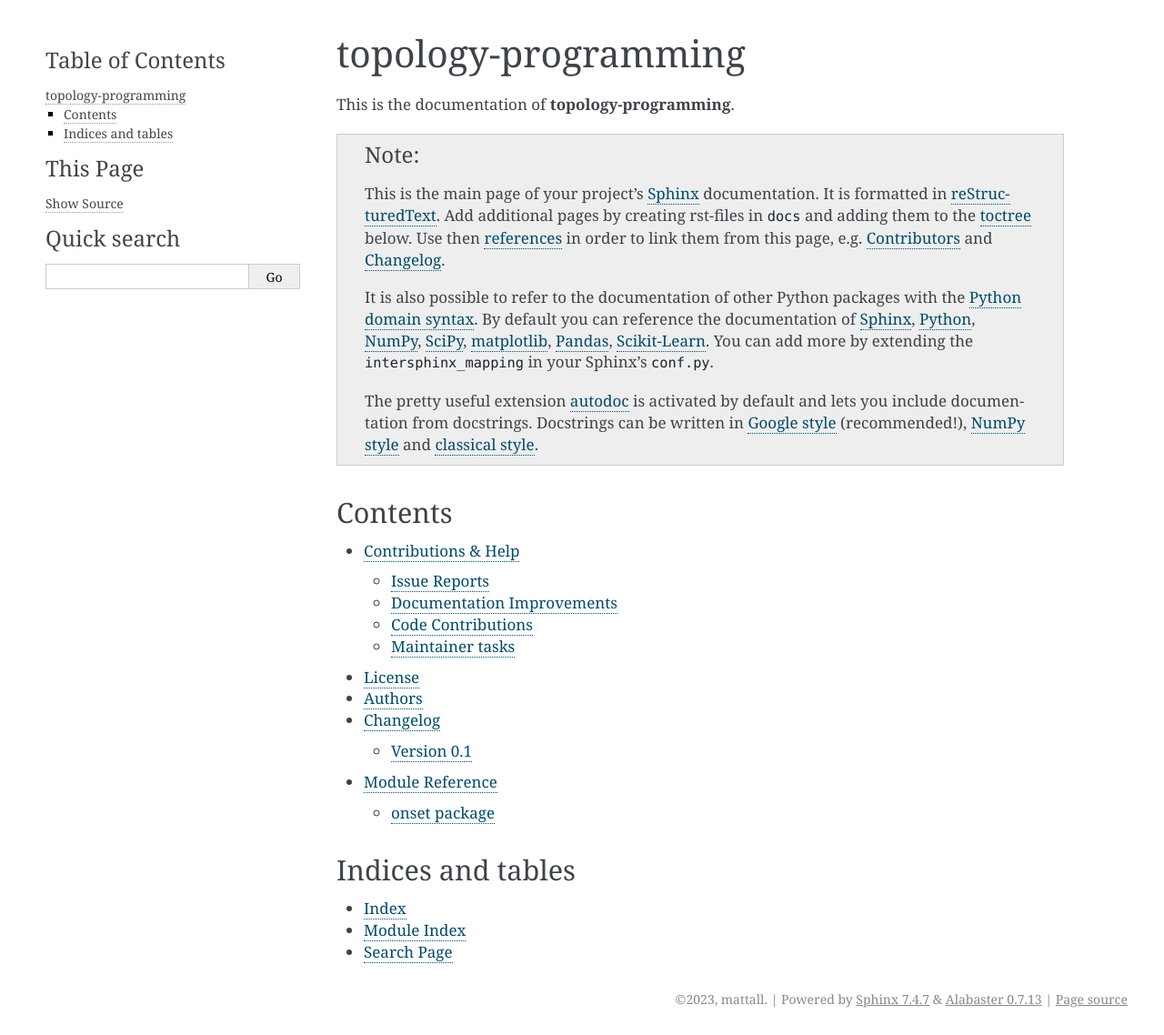
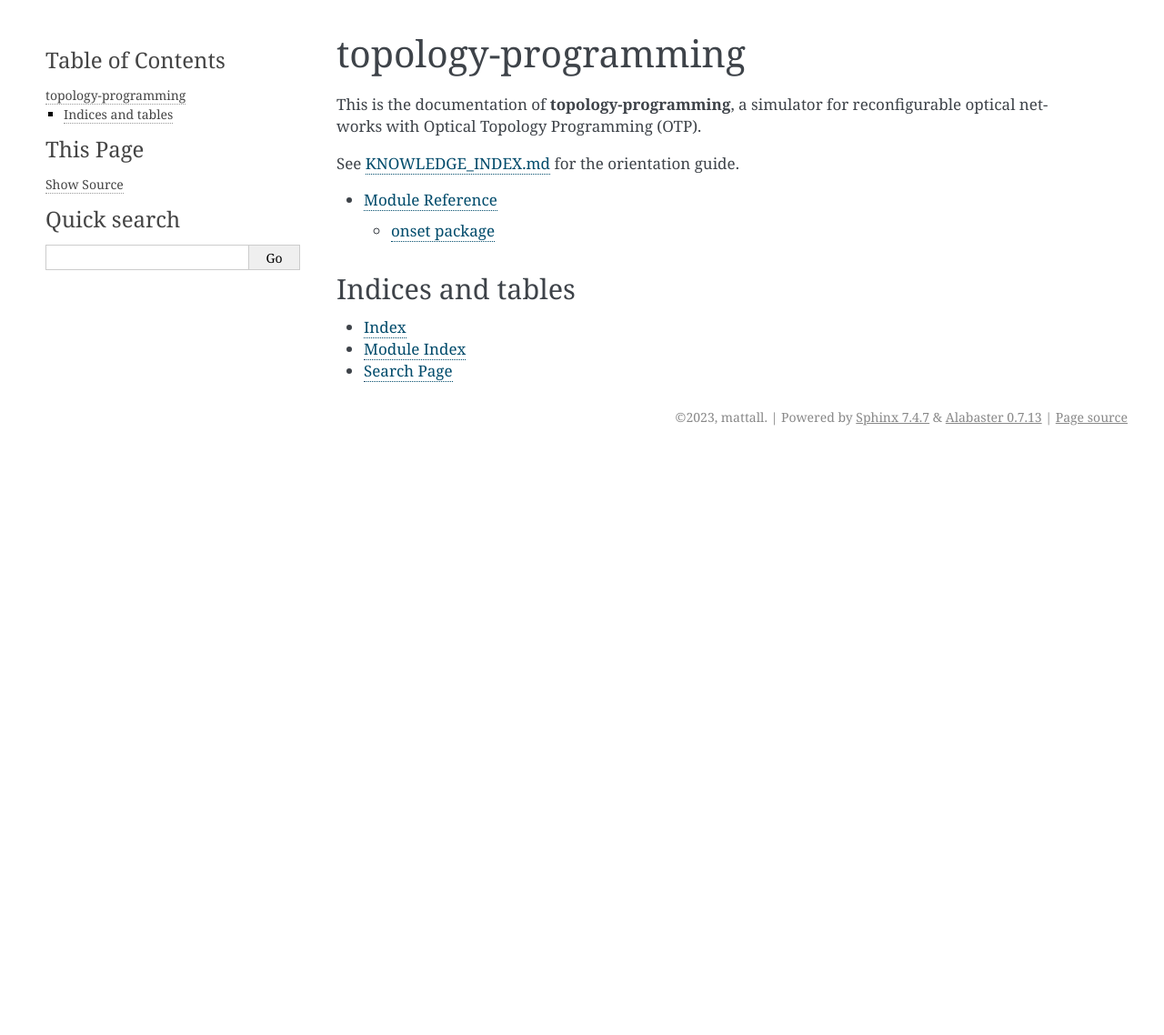
Before and after one commit to mattall/topology-programming, a Sphinx documentation site: the page built from docs/index.rst, in a window 1280 px wide. Shown: the whole page at 91% size. Built offline with Sphinx 7.4.7, drawn with Linux system fonts in a browser that asks for light colours; the version number is read from the project's files by our own code; after the commit the page ends 900 px from its top, so only the background shows below that.

Commit message:
chore: remove stale PyScaffold boilerplate .rst files
Delete top-level AUTHORS.rst (5-line stub), CHANGELOG.rst
(placeholder), and CONTRIBUTING.rst (373-line unmodified PyScaffold
template with 15 todo markers and placeholder URLs).

Delete docs/*.rst include stubs (authors.rst, changelog.rst,
contributing.rst, license.rst, readme.rst) that referenced the
now-deleted top-level files or non-existent LICENSE.txt/README.rst.

Strip docs/index.rst to a minimal Sphinx skeleton pointing to
KNOWLEDGE_INDEX.md. No code or build references existed to any
of these files.

```diff
--- a/AUTHORS.rst
+++ /dev/null
@@ -1,5 +0,0 @@
-============
-Contributors
-============
-
-* mattall <mhhall92@gmail.com>
--- a/docs/authors.rst
+++ /dev/null
@@ -1,2 +0,0 @@
-.. _authors:
-.. include:: ../AUTHORS.rst
--- a/docs/changelog.rst
+++ /dev/null
@@ -1,2 +0,0 @@
-.. _changes:
-.. include:: ../CHANGELOG.rst
--- a/docs/contributing.rst
+++ /dev/null
@@ -1 +0,0 @@
-.. include:: ../CONTRIBUTING.rst
--- a/docs/index.rst
+++ b/docs/index.rst
@@ -2,38 +2,14 @@
 topology-programming
 ====================
 
-This is the documentation of **topology-programming**.
+This is the documentation of **topology-programming**, a simulator for
+reconfigurable optical networks with Optical Topology Programming (OTP).
 
-.. note::
-
-    This is the main page of your project's `Sphinx`_ documentation.
-    It is formatted in `reStructuredText`_. Add additional pages
-    by creating rst-files in ``docs`` and adding them to the `toctree`_ below.
-    Use then `references`_ in order to link them from this page, e.g.
-    :ref:`authors` and :ref:`changes`.
-
-    It is also possible to refer to the documentation of other Python packages
-    with the `Python domain syntax`_. By default you can reference the
-    documentation of `Sphinx`_, `Python`_, `NumPy`_, `SciPy`_, `matplotlib`_,
-    `Pandas`_, `Scikit-Learn`_. You can add more by extending the
-    ``intersphinx_mapping`` in your Sphinx's ``conf.py``.
-
-    The pretty useful extension `autodoc`_ is activated by default and lets
-    you include documentation from docstrings. Docstrings can be written in
-    `Google style`_ (recommended!), `NumPy style`_ and `classical style`_.
-
-
-Contents
-========
+See `KNOWLEDGE_INDEX.md <../KNOWLEDGE_INDEX.md>`_ for the orientation guide.
 
 .. toctree::
    :maxdepth: 2
 
-   Overview <readme>
-   Contributions & Help <contributing>
-   License <license>
-   Authors <authors>
-   Changelog <changelog>
    Module Reference <api/modules>
 
 
@@ -43,19 +19,3 @@ Indices and tables
 * :ref:`genindex`
 * :ref:`modindex`
 * :ref:`search`
-
-.. _toctree: https://www.sphinx-doc.org/en/master/usage/restructuredtext/directives.html
-.. _reStructuredText: https://www.sphinx-doc.org/en/master/usage/restructuredtext/basics.html
-.. _references: https://www.sphinx-doc.org/en/stable/markup/inline.html
-.. _Python domain syntax: https://www.sphinx-doc.org/en/master/usage/restructuredtext/domains.html#the-python-domain
-.. _Sphinx: https://www.sphinx-doc.org/
-.. _Python: https://docs.python.org/
-.. _Numpy: https://numpy.org/doc/stable
-.. _SciPy: https://docs.scipy.org/doc/scipy/reference/
-.. _matplotlib: https://matplotlib.org/contents.html#
-.. _Pandas: https://pandas.pydata.org/pandas-docs/stable
-.. _Scikit-Learn: https://scikit-learn.org/stable
-.. _autodoc: https://www.sphinx-doc.org/en/master/ext/autodoc.html
-.. _Google style: https://google.github.io/styleguide/pyguide.html#38-comments-and-docstrings
-.. _NumPy style: https://numpydoc.readthedocs.io/en/latest/format.html
-.. _classical style: https://www.sphinx-doc.org/en/master/domains.html#info-field-lists
--- a/docs/readme.rst
+++ /dev/null
@@ -1,2 +0,0 @@
-.. _readme:
-.. include:: ../README.rst
```
Also changed, not shown: CHANGELOG.rst (deleted, +0 -10 lines), CONTRIBUTING.rst (deleted, +0 -373 lines), docs/license.rst (deleted, +0 -7 lines).
